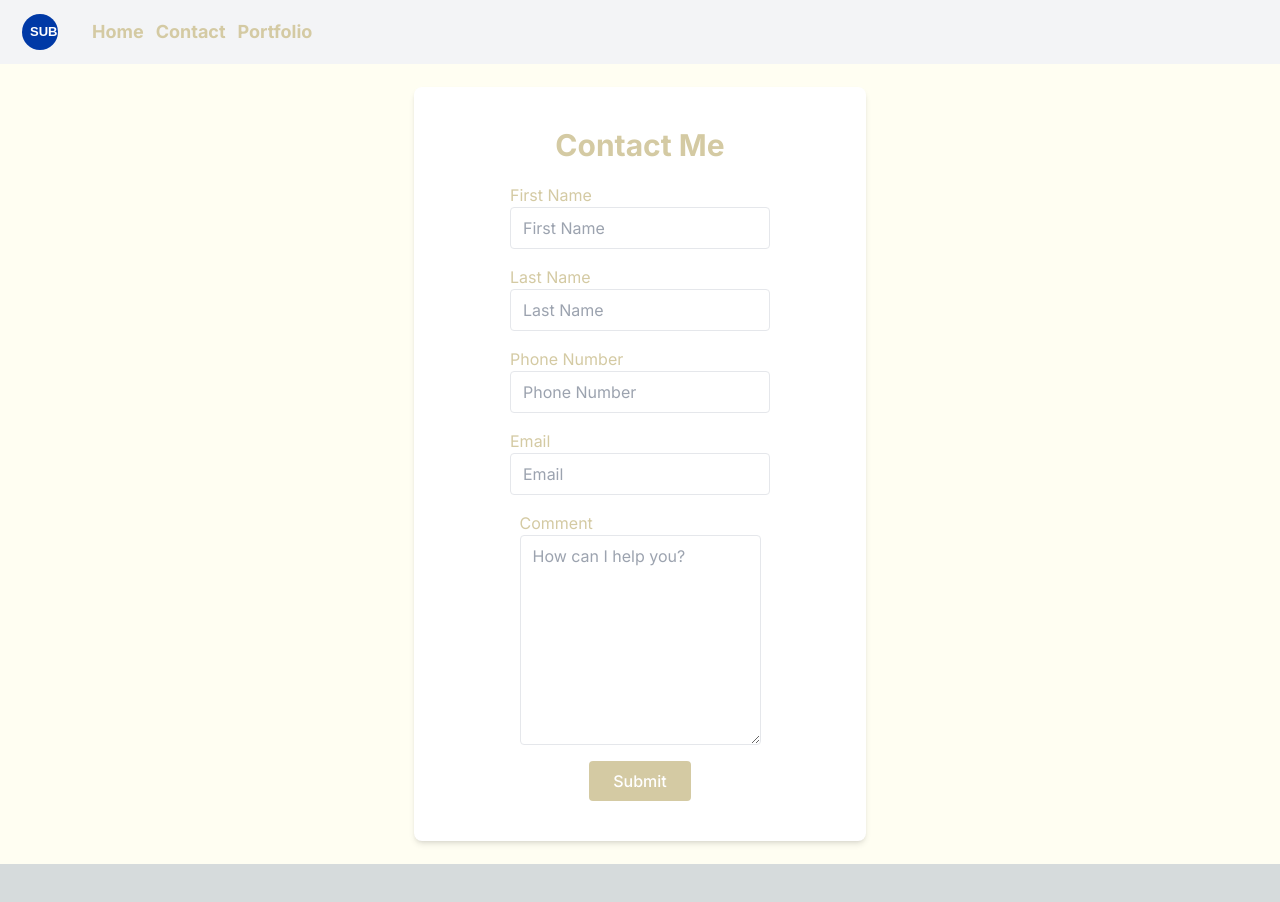
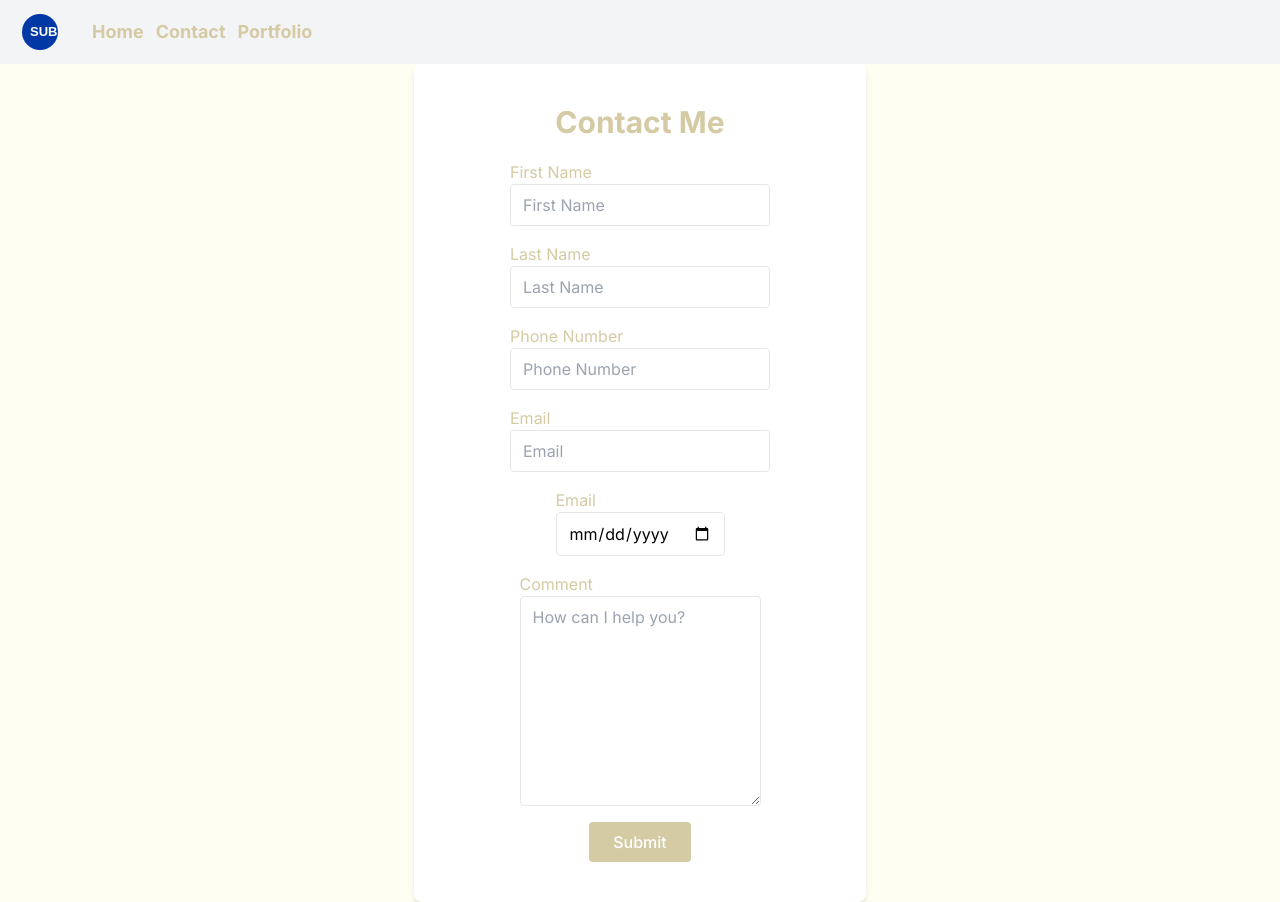
Before and after one commit to sramalho94/jjbphotography, a Next.js app: page /contact in a window 1280 px wide. Before the commit the page ends 864 px from the top, so only its background shows below. Built offline with nearby package versions, Linux system fonts and the light colour scheme.

Commit message:
added date field

```diff
--- a/app/contact/page.js
+++ b/app/contact/page.js
@@ -11,6 +11,7 @@ const page = () => {
     lastName: '',
     phone: '',
     email: '',
+    date:'',
     comment: ''
   }
 
@@ -92,6 +93,20 @@ const page = () => {
             ></input>
           </div>
           <div className="flex flex-col">
+            <label className="text-[#D4CAA3]" htmlFor="email">
+              Email
+            </label>
+            <input
+              onChange={handleChange}
+              value={formValues.date}
+              id="date"
+              type="date"
+              required
+              placeholder="06/01/2023"
+              className="border px-3 py-2 rounded focus:outline-none focus:ring focus:border-blue-300"
+            ></input>
+          </div>
+          <div className="flex flex-col">
             <label className="text-[#D4CAA3]" htmlFor="comment">
               Comment
             </label>
```
